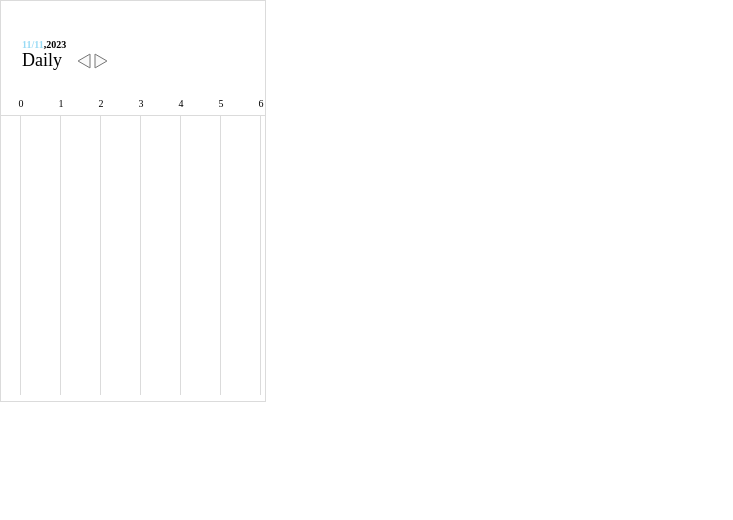
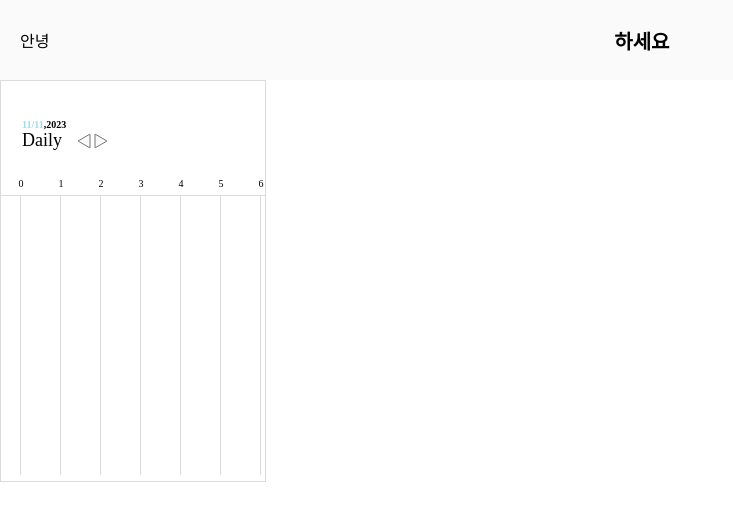
Before and after one commit to codingBottle/JMGDH_Web, a Next.js app: page /test in a window 1280 px wide. Shown: the top 520 px of the page, without its empty margins (0-733 px from the left). Built offline with nearby package versions, Linux system fonts and the light colour scheme.

Commit message:
feat #4 - navbar 컴포넌트 생성 및 test 페이지에 적용

```diff
--- /dev/null
+++ b/src/components/Navbar.tsx
@@ -0,0 +1,40 @@
+import React from "react";
+import styled from "styled-components";
+import theme from "@/styles/theme/theme";
+
+export default function Navbar() {
+  return (
+    <NavbarContainer>
+      <div className="Left">안녕</div>
+      <div className="Right">
+        <p>하세요</p>
+      </div>
+    </NavbarContainer>
+  );
+}
+
+const NavbarContainer = styled.div`
+  width: 100%;
+  height: 80px;
+  display: flex;
+  justify-content: flex-start;
+  align-items: center;
+  padding: 0px 20px;
+  background-color: ${theme.color.PrimaryColor.PrimaryWhite}};
+  border: 1px solid ${theme.color.SecondaryColor.ButtonBorder};
+  .Left{
+    display: flex;
+    width: 50%;
+    margin-left: auto;
+    font-size: 20px;
+    font-weight: ${theme.fontWeight.bold};
+  }
+  .Right{
+    display: flex;
+    width: 50%;
+    p{
+    margin-left: auto;
+    font-size: 20px;
+    font-weight: ${theme.fontWeight.bold};}
+  }
+`;
--- a/src/pages/test.tsx
+++ b/src/pages/test.tsx
@@ -1,12 +1,16 @@
 import React from "react";
 import DailyCalender from "@/components/DailyCalender";
 import styled from "styled-components";
+import Navbar from "@/components/Navbar";
 
 export default function hello() {
   return (
-    <Container>
-      <DailyCalender />
-    </Container>
+    <div>
+      <Navbar />
+      <Container>
+        <DailyCalender />
+      </Container>
+    </div>
   );
 }
 
```
